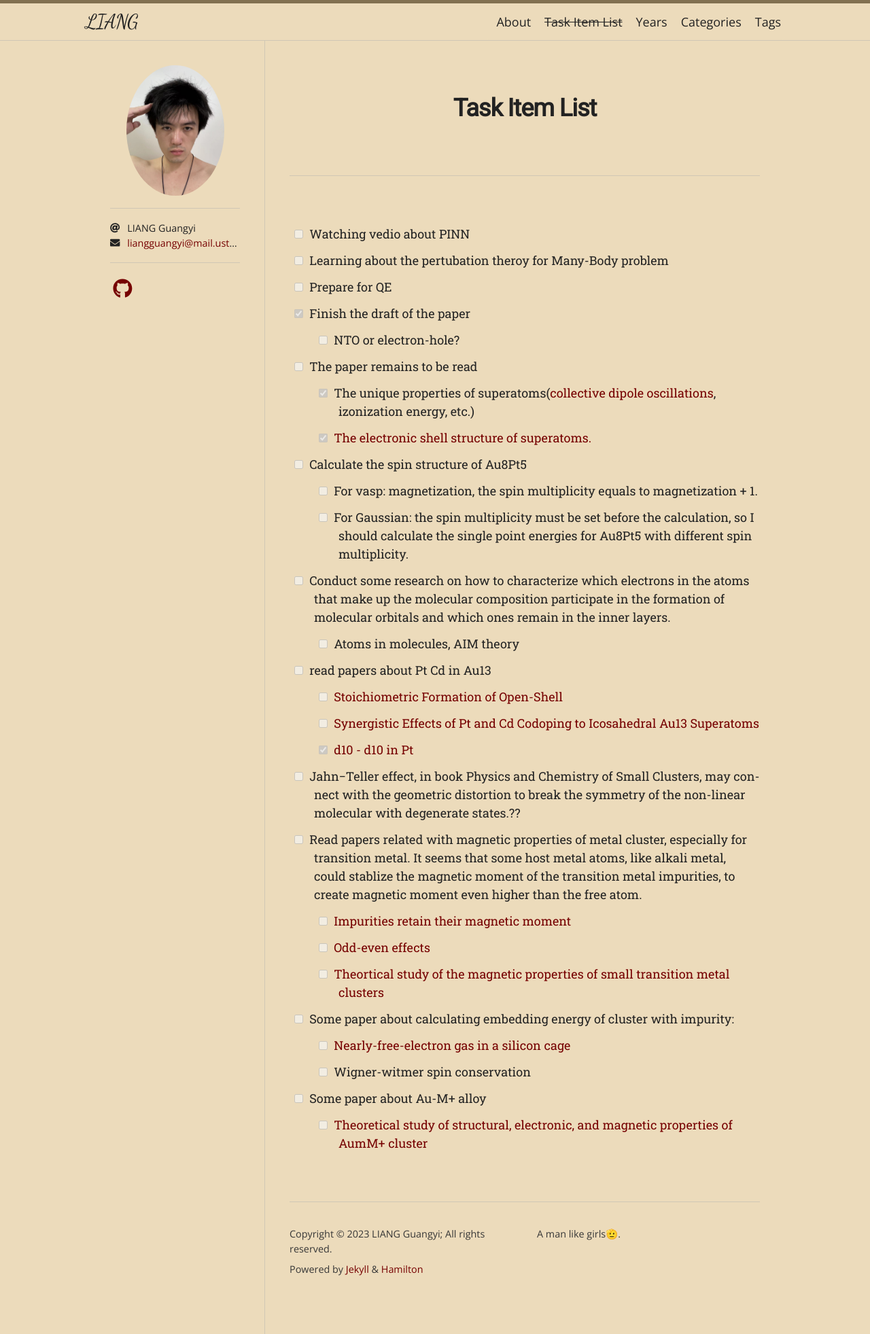
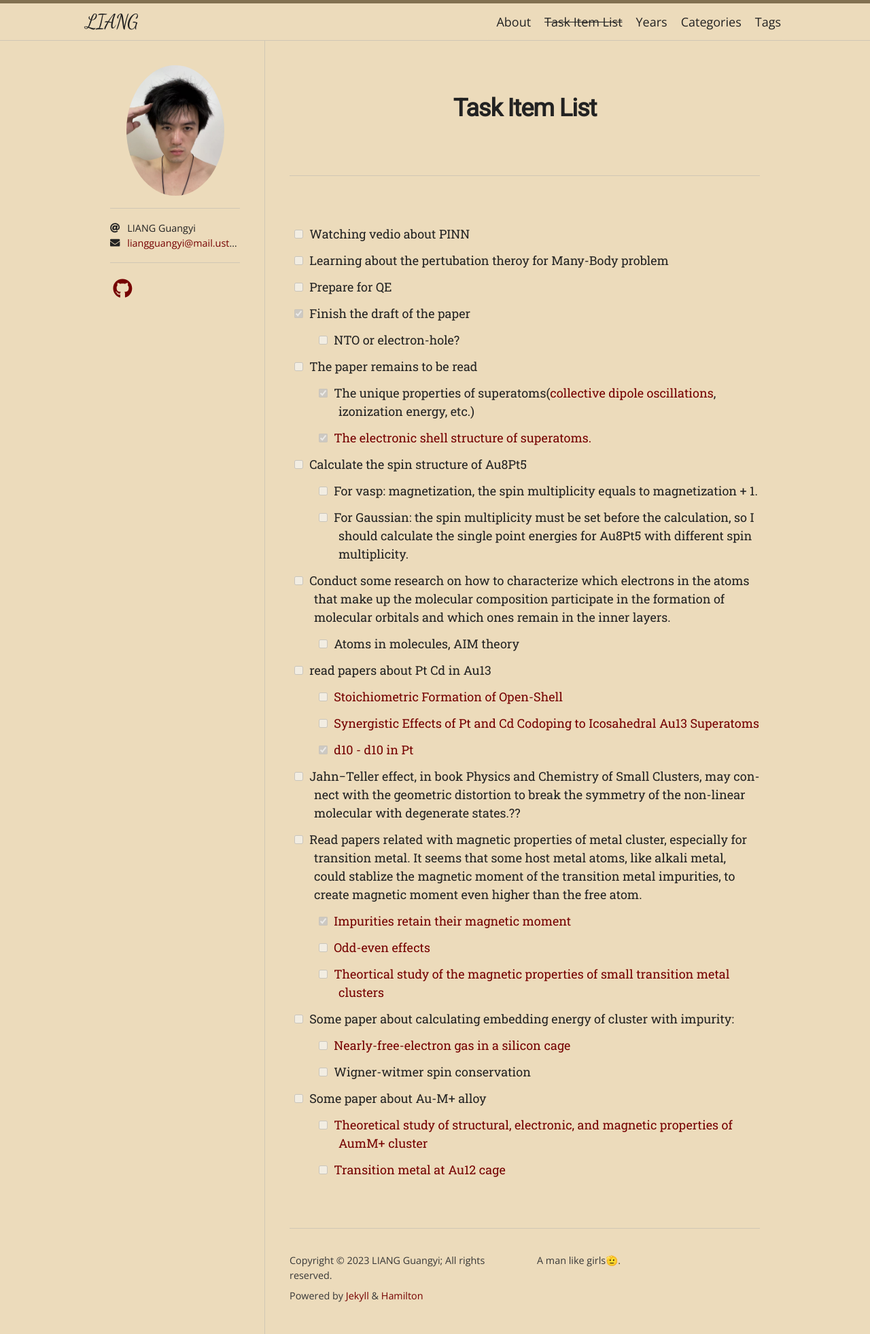
Before and after one commit to liangguangyii/liangguangyii.github.io, a Jekyll site: the page built from todolist.md, in a window 1280 px wide. Shown: the whole page at 68% size. Built offline with Jekyll 4.4.1, drawn with Linux system fonts in a browser that asks for light colours; nearby versions of some CDN libraries; some web fonts are replaced.

Commit message:
update todolist.md

```diff
--- a/todolist.md
+++ b/todolist.md
@@ -30,7 +30,7 @@ permalink: /todo/
 - [ ] Jahn−Teller effect, in book Physics and Chemistry of Small Clusters, may connect with the geometric distortion to break the symmetry of the non-linear molecular with degenerate states.??
 
 - [ ] Read papers related with magnetic properties of metal cluster, especially for transition metal. It seems that some host metal atoms, like alkali metal, could stablize the magnetic moment of the transition metal impurities, to create magnetic moment even higher than the free atom.
-    - [ ] [Impurities retain their magnetic moment](https://journals.aps.org/prl/abstract/10.1103/PhysRevLett.95.253401)
+    - [x] [Impurities retain their magnetic moment](https://journals.aps.org/prl/abstract/10.1103/PhysRevLett.95.253401)
     - [ ] [Odd-even effects](https://journals.aps.org/prb/abstract/10.1103/PhysRevB.71.155412)
     - [ ] [Theortical study of the magnetic properties of small transition metal clusters](https://journals.aps.org/prb/abstract/10.1103/PhysRevB.67.094424)
 
@@ -40,3 +40,4 @@ permalink: /todo/
 
 - [ ] Some paper about Au-M+ alloy
     - [ ] [Theoretical study of structural, electronic, and magnetic properties of AumM+ cluster](https://journals.aps.org/prb/abstract/10.1103/PhysRevB.71.155412)
+    - [ ] [Transition metal at Au12 cage](https://link.aps.org/doi/10.1103/PhysRevB.83.155404)
```
